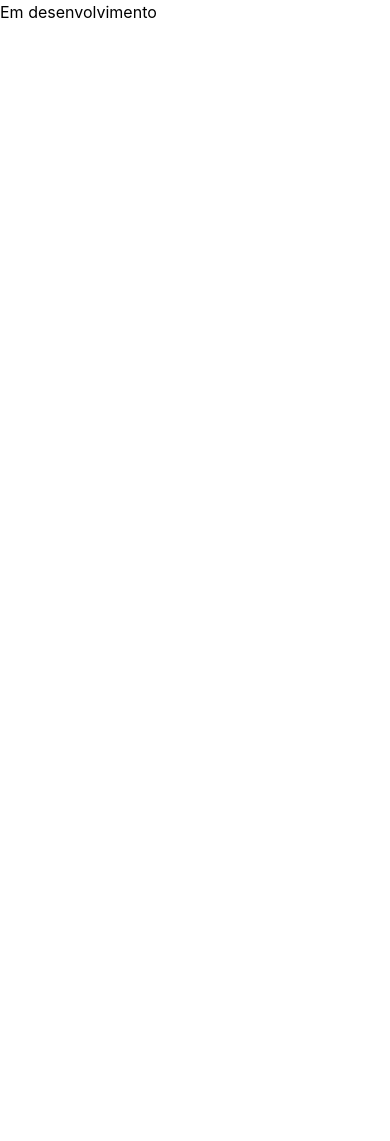
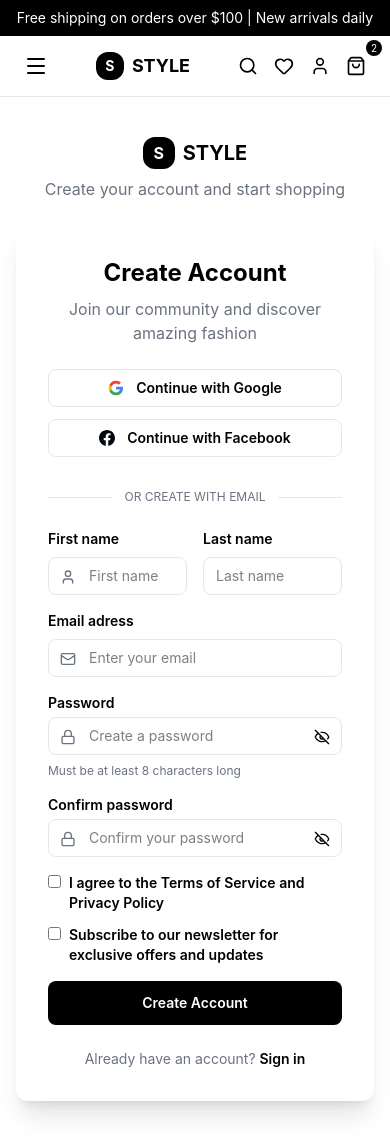
Before and after one commit to yagopedro8/StyleMarketplace---Squad-5, a React (Vite) app in the folder front/: page /signup in a window 390 px wide. Before the commit the page ends 844 px from the top, so only its background shows below. Built offline with nearby package versions, Linux system fonts and the light colour scheme.

Commit message:
SignUp page created

```diff
--- /dev/null
+++ b/front/src/components/DividerLine.tsx
@@ -0,0 +1,13 @@
+type DividerLineProps = {
+    text: string
+}
+
+export function DividerLine({text}:DividerLineProps){
+    return(
+        <div className="flex items-center gap-3 mb-6">
+            <div className="flex-1 h-px bg-gray-200" />
+                <span className="text-xs text-[#6B7280]">{text}</span>
+            <div className="flex-1 h-px bg-gray-200" />
+        </div>
+    )
+}
--- /dev/null
+++ b/front/src/components/FormInput.tsx
@@ -0,0 +1,27 @@
+import type { LucideIcon } from "lucide-react"
+
+
+type FormInputProps = {
+  icon?: LucideIcon
+  label: string
+  type?: string
+  placeholder: string
+}
+
+export function FormInput({ icon: Icon, label, type = "text", placeholder }: FormInputProps) {
+  return (
+    <div>
+      <label className="text-sm font-semibold block mb-2">{label}</label>
+      <div className="relative">
+        {Icon && (
+          <Icon className="absolute left-3 top-3 w-4 h-4 text-[#6B7280]" />
+        )}
+        <input
+          type={type}
+          placeholder={placeholder}
+          className= {`w-full border border-[#E5E7EB] rounded-lg  py-2 text-sm ${Icon ? "pl-10 pr-3" : "px-3"}`}
+        />
+      </div>
+    </div>
+  )
+}
--- /dev/null
+++ b/front/src/components/PasswordInput.tsx
@@ -0,0 +1,40 @@
+import { useState } from "react"
+import { Lock, Eye, EyeOff } from "lucide-react"
+
+
+type PasswordInputProps = {
+  label: string
+  placeholder: string
+  showForgotPassword?: boolean
+}
+
+export function PasswordInput({ label, placeholder, showForgotPassword = false }: PasswordInputProps) {
+  const [showPassword, setShowPassword] = useState(false)
+
+  return (
+    <div>
+      <div className="flex items-center justify-between mb-1">
+        <label className="text-sm font-semibold">{label}</label>
+        {showForgotPassword && (
+          <a href="#" className="text-sm text-black">Forgot password?</a>
+        )}
+      </div>
+
+      <div className="relative">
+        <Lock className="absolute text-[#6B7280] left-3 top-3 w-4 h-4" />
+        <input
+          type={showPassword ? "text" : "password"}
+          placeholder={placeholder}
+          className="w-full border border-[#E5E7EB] rounded-lg pl-10 pr-3 py-2 text-sm"
+        />
+        <button
+          type="button"
+          onClick={() => setShowPassword(!showPassword)}
+          className="absolute cursor-pointer right-3 top-3"
+        >
+          {showPassword ? <Eye className="w-4 h-4" /> : <EyeOff className="w-4 h-4" />}
+        </button>
+      </div>
+    </div>
+  )
+}
--- a/front/src/components/SignInCard.tsx
+++ b/front/src/components/SignInCard.tsx
@@ -1,12 +1,12 @@
-import GoogleIcon from "../assets/GoogleIcon.svg"
-import FacebookIcon from "../assets/FacebookIcon.svg"
-import { Link } from "react-router-dom"
-import {Mail, Lock, Eye, EyeOff} from "lucide-react"
-import { useState } from "react"
+import { Link } from "react-router-dom";
+import {Mail} from "lucide-react";
+import { FormInput } from "./FormInput";
+import { PasswordInput } from "./PasswordInput";
+import { SocialMediaButtons } from "./SocialMediaButtons"
+import { DividerLine } from "./DividerLine"
 
 export function SignInCard(){
 
-    const [showPassword, setShowPassword] = useState(false);
 
     return(
         <div className="min-h-screen flex flex-col items-center justify-start md:justify-center px-4 py-10 md:py-12 md:mt-10">
@@ -31,59 +31,20 @@ export function SignInCard(){
                     Enter your credentials to access your account
                 </p>
 
-                <div className="flex flex-col gap-3 mb-8">
+                <SocialMediaButtons/>
 
-                        <button className=" flex gap-3 items-center justify-center border border-[#E5E7EB] rounded-lg py-2 text-sm font-semibold">
-                            <img className=" w-4 h-4" src={GoogleIcon} alt="Google Icon"/>
-                            Continue with Google
-                        </button>
-
-
-                        <button className="flex gap-3 items-center justify-center border border-[#E5E7EB] rounded-lg py-2 text-sm font-semibold">
-                            <img className=" left-3 w-4 h-4" src={FacebookIcon} alt="Facebook Icon" />
-                            Continue with Facebook
-                        </button>
-                </div>
-
-                <div className="flex items-center gap-3 mb-6">
-                    <div className="flex-1 h-px bg-gray-200" />
-                        <span className="text-xs text-[#6B7280]">OR CONTINUE WITH EMAIL</span>
-                    <div className="flex-1 h-px bg-gray-200" />
-                </div>
+                <DividerLine text= "OR CONTINUE WITH EMAIL" />
 
                 {/* Form */}
                 <form className="flex flex-col gap-4">
-                    <div >
-                        <label className="text-sm font-semibold block mb-2">Email address</label>
-                        <div className="relative">
-                            <Mail className="absolute text-[#6B7280] left-3 top-3 w-4 h-4"></Mail>
-                            <input type="email" placeholder="Enter your email" className="w-full border border-[#E5E7EB] rounded-lg pl-10 pr-3 py-2 text-sm"/>
-                        </div>
-                    </div>
 
-                    <div>
-                        <div className="flex items-center justify-between mb-1">
-                            <label className="text-sm font-semibold">Password</label>
-                            <a href="#" className="text-sm text-black">Forgot password?</a>
-                        </div>
+                    <FormInput icon={Mail} label="Email address" type="email" placeholder="Enter your email" />
 
-                        <div className="relative">
-                            <Lock className="absolute text-[#6B7280] left-3 top-3 w-4 h-4"></Lock>
-                            <input
-                            type={showPassword ? "text" : "password"}
-                            placeholder="Enter your password"
-                            className="w-full border border-[#E5E7EB] rounded-lg pl-10 pr-3 py-2 text-sm"
-                            />
-                            <button type="button" onClick={()=> setShowPassword(!showPassword)} className="absolute cursor-pointer right-3 top-3">
-                                {showPassword ? (
-                                    <Eye className="w-4 h-4"/>
-                                ) : (
-                                    <EyeOff className="w-4 h-4"/>
-                                )}
-
-                            </button>
-                        </div>
-                    </div>
+                    <PasswordInput
+                        label="Password"
+                        placeholder="Enter your password"
+                        showForgotPassword
+                    />
 
                     <button type="submit" className="bg-black text-white rounded-lg py-3 text-sm font-semibold cursor-pointer">
                         Sign In
--- /dev/null
+++ b/front/src/components/SignUpCard.tsx
@@ -0,0 +1,81 @@
+import { Link } from "react-router-dom";
+import { SocialMediaButtons } from "./SocialMediaButtons";
+import { DividerLine } from "./DividerLine";
+import { FormInput } from "./FormInput";
+import { PasswordInput } from "./PasswordInput";
+import { User, Mail} from "lucide-react";
+
+export function SignUpCard(){
+    return(
+        <div className="min-h-screen flex flex-col items-center justify-start md:justify-center px-4 py-10 md:py-12 md:mt-10">
+
+             {/* Logo + subtítulo */}
+            <div className="flex flex-col items-center mb-6">
+                <div className="flex items-center gap-2 mb-2">
+                    <div className="bg-black text-white w-8 h-8 rounded-xl flex items-center justify-center font-bold">
+                    S
+                    </div>
+                    <span className="font-bold text-xl">STYLE</span>
+                </div>
+                <p className="text-[#6B7280] text-base font-normal">Create your account and start shopping</p>
+
+            </div>
+
+            {/* Card */}
+            <div className="bg-white rounded-xl shadow-xl p-8 w-full max-w-md">
+
+                {/* Título + subtítulo + redes */}
+                <h2 className="text-2xl font-bold text-center mb-2">Create Account</h2>
+                <p className="text-[#6B7280] text-center text-base mb-6 font-normal">
+                    Join our community and discover amazing fashion
+                </p>
+
+                <SocialMediaButtons/>
+
+                <DividerLine text= "OR CREATE WITH EMAIL" />
+
+                {/* Form */}
+                <form className="flex flex-col gap-4">
+                    <div className="grid grid-cols-2 gap-4">
+                        <FormInput icon={User} label="First name" placeholder="First name" />
+                        <FormInput label="Last name" placeholder="Last name" />
+                    </div>
+
+                     <FormInput icon={Mail} label="Email adress" placeholder="Enter your email"/>
+
+                     <div>
+                        <PasswordInput label="Password" placeholder="Create a password" />
+                        <p className="text-xs text-[#6B7280] mt-2">Must be at least 8 characters long</p>
+                    </div>
+
+                    <PasswordInput label="Confirm password" placeholder="Confirm your password" />
+
+                    {/* Checkboxes */}
+                    <div className="flex flex-col gap-3">
+                        <label className="flex items-start gap-2 text-sm text-black font-semibold">
+                            <input type="checkbox" required className="mt-0.5 accent-black cursor-pointer" />
+                            I agree to the Terms of Service and Privacy Policy
+                        </label>
+
+                        <label className="flex items-start gap-2 text-sm text-black font-semibold">
+                            <input type="checkbox" className="mt-0.5 accent-black cursor-pointer" />
+                            Subscribe to our newsletter for exclusive offers and updates
+                        </label>
+                    </div>
+
+                    <button type="submit" className="bg-black text-white rounded-lg py-3 text-sm font-semibold cursor-pointer">
+                        Create Account
+                    </button>
+
+                </form>
+
+                <p className="text-center text-sm text-[#6B7280] mt-6">
+                    Already have an account? {" "}
+                    <Link to = {"/signin"} className="font-semibold text-black">Sign in</Link>
+                </p>
+
+            </div>
+
+        </div>
+    )
+}
--- /dev/null
+++ b/front/src/components/SocialMediaButtons.tsx
@@ -0,0 +1,18 @@
+import GoogleIcon from "../assets/GoogleIcon.svg"
+import FacebookIcon from "../assets/FacebookIcon.svg"
+
+export function SocialMediaButtons() {
+  return (
+    <div className="flex flex-col gap-3 mb-8">
+      <button className="flex gap-3 items-center justify-center border border-[#E5E7EB] rounded-lg py-2 text-sm font-semibold">
+        <img className="w-4 h-4" src={GoogleIcon} alt="Google Icon" />
+        Continue with Google
+      </button>
+
+      <button className="flex gap-3 items-center justify-center border border-[#E5E7EB] rounded-lg py-2 text-sm font-semibold">
+        <img className="w-4 h-4" src={FacebookIcon} alt="Facebook Icon" />
+        Continue with Facebook
+      </button>
+    </div>
+  )
+}
--- a/front/src/pages/SignUpPage.tsx
+++ b/front/src/pages/SignUpPage.tsx
@@ -1,7 +1,13 @@
+import { BlackTopBar } from "../components/BlackTopBar"
+import { Navbar } from "../components/Navbar"
+import { SignUpCard } from "../components/SignUpCard"
+
 export function SignUpPage(){
     return(
         <>
-        Em desenvolvimento
+            <BlackTopBar/>
+            <Navbar/>
+            <SignUpCard/>
         </>
     )
 }
```
